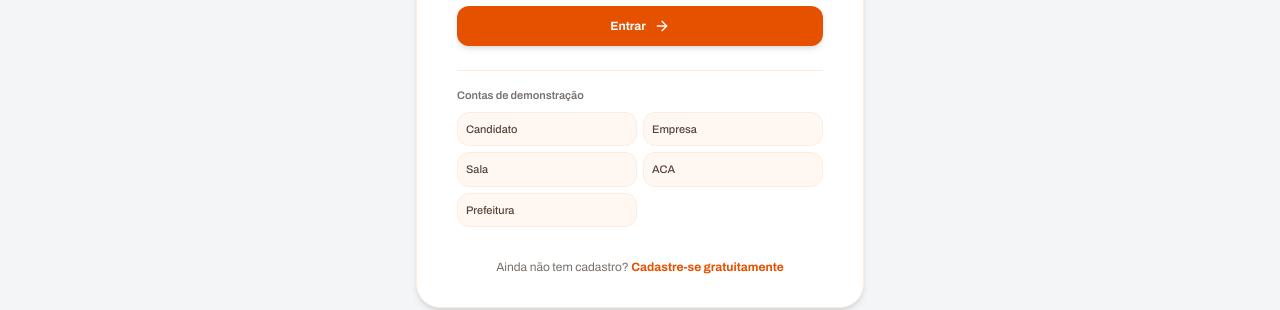
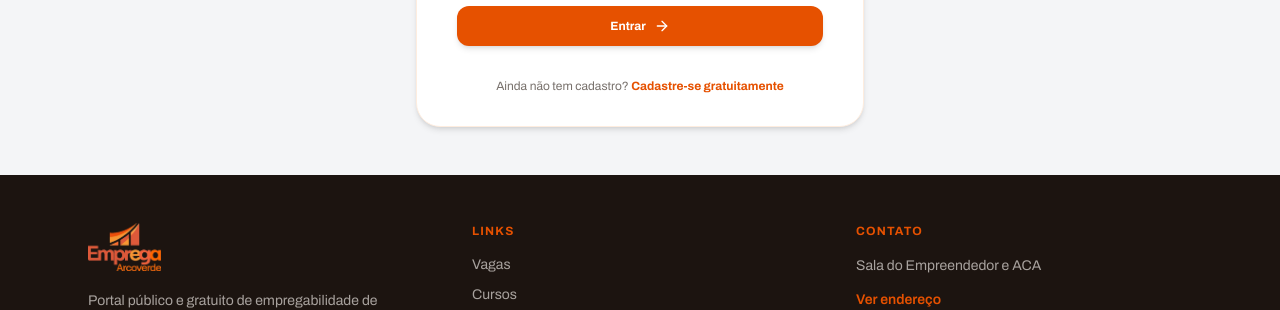
Before and after one commit to elidielton-dev/emprega-arcoverde, a Next.js app: page /entrar in a window 1280 px wide. Shown: the part 641-951 px from the top of the page. Built offline with nearby package versions, Linux system fonts and the light colour scheme; no server answers.

Commit message:
Remove o componente DemoAccounts da página de login, simplificando a interface de autenticação. Ajusta o layout para melhorar a usabilidade e a apresentação visual.

```diff
--- a/src/app/(auth)/entrar/page.tsx
+++ b/src/app/(auth)/entrar/page.tsx
@@ -1,7 +1,6 @@
 import React from "react";
 import Link from "next/link";
 import { BrandLogo } from "@/components/ui/BrandLogo";
-import { DemoAccounts } from "@/components/auth/DemoAccounts";
 import { OAuthButtons } from "@/components/auth/OAuthButtons";
 import { isSupabaseConfigured } from "@/lib/supabase/config";
 import { Lock, Mail, ArrowRight } from "lucide-react";
@@ -116,8 +115,6 @@ export default function LoginPage({ searchParams }: LoginPageProps) {
             </button>
           </form>
 
-          <DemoAccounts />
-
           <div className="text-center pt-2 text-xs text-[#78716c]">
             Ainda não tem cadastro?{" "}
             <Link href="/cadastro" className="font-bold text-[#E65100] hover:underline">
--- a/src/components/auth/DemoAccounts.tsx
+++ /dev/null
@@ -1,40 +0,0 @@
-"use client";
-
-import React from "react";
-
-const DEMOS = [
-  { email: "candidato.demo@demo.com", password: "senha123", label: "Candidato" },
-  { email: "empresa.comercio@demo.com", password: "senha123", label: "Empresa" },
-  { email: "operador.sala@demo.com", password: "senha123", label: "Sala" },
-  { email: "admin.aca@demo.com", password: "senha123", label: "ACA" },
-  { email: "admin.prefeitura@demo.com", password: "senha123", label: "Prefeitura" },
-] as const;
-
-export function DemoAccounts() {
-  const fill = (email: string, password: string) => {
-    const form = document.getElementById("login-form") as HTMLFormElement | null;
-    if (!form) return;
-    const emailInput = form.querySelector('input[name="email"]') as HTMLInputElement | null;
-    const passwordInput = form.querySelector('input[name="password"]') as HTMLInputElement | null;
-    if (emailInput) emailInput.value = email;
-    if (passwordInput) passwordInput.value = password;
-  };
-
-  return (
-    <div className="pt-4 border-t border-[#FEEDDF] space-y-2">
-      <p className="text-[11px] font-semibold text-[#78716c]">Contas de demonstração</p>
-      <div className="grid grid-cols-2 gap-1.5">
-        {DEMOS.map((demo) => (
-          <button
-            key={demo.email}
-            type="button"
-            onClick={() => fill(demo.email, demo.password)}
-            className="p-2 rounded-xl bg-[#FFF8F2] hover:bg-[#FEEDDF] text-left text-[11px] font-medium text-[#57433C] border border-[#FEEDDF] transition"
-          >
-            {demo.label}
-          </button>
-        ))}
-      </div>
-    </div>
-  );
-}
```
